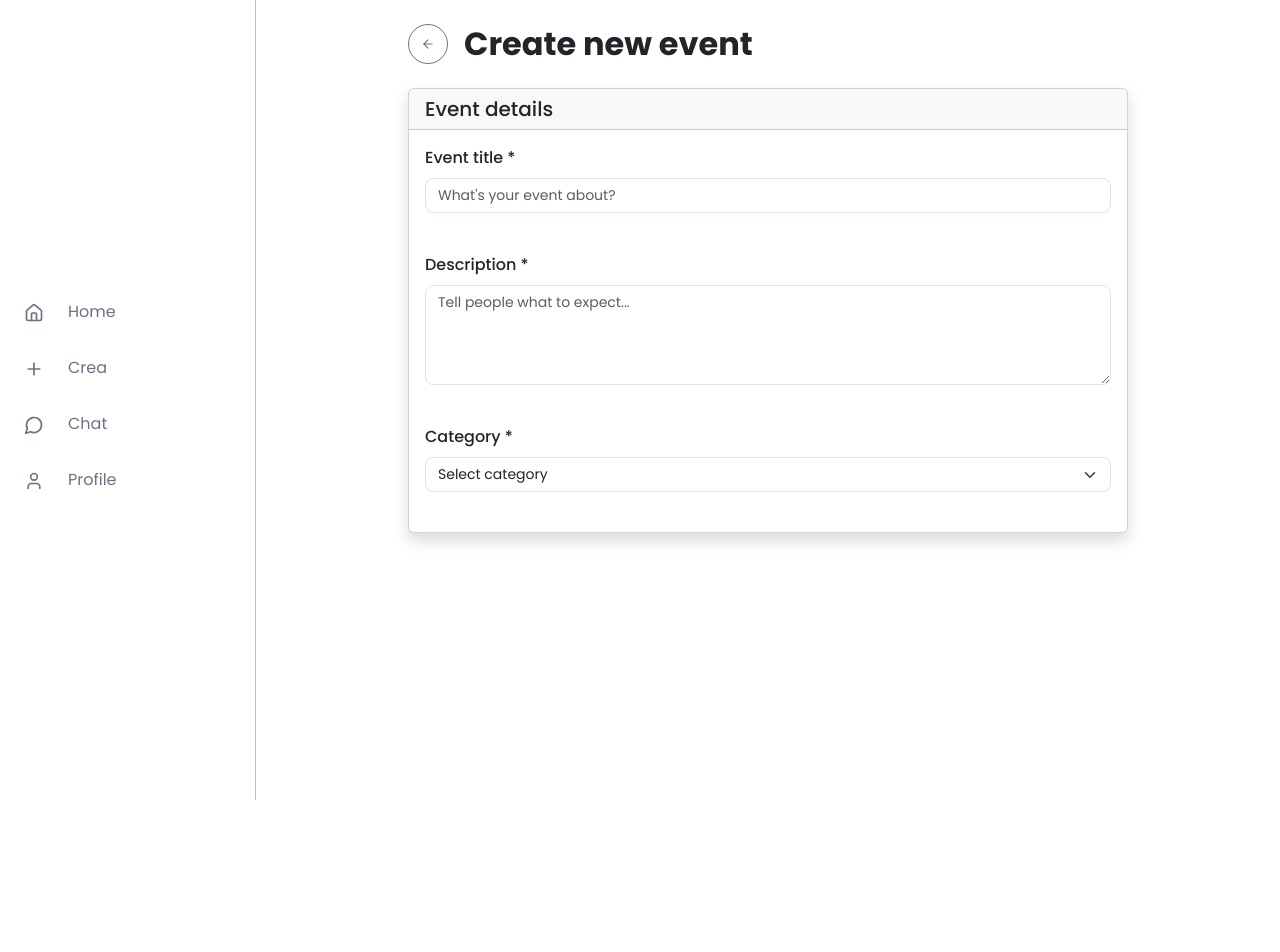
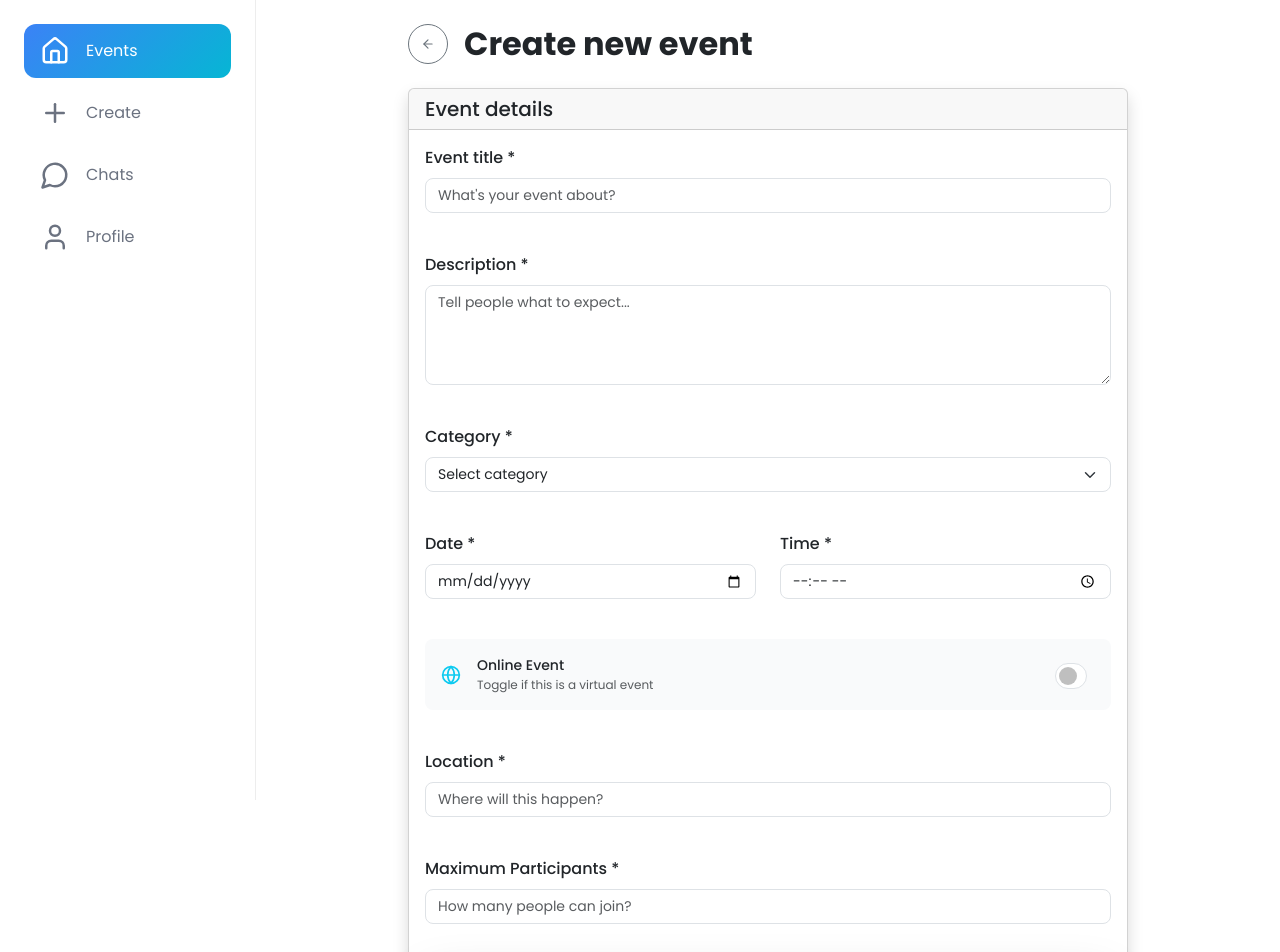
Before and after one commit to marcomaraglino/social_f_web_project, a React (Vite) app: page / in a window 1280 px wide. Shown: the top 952 px of the page. Before the commit the page ends 800 px from the top, so only its background shows below. Built offline with nearby package versions, Linux system fonts and the light colour scheme.

Commit message:
navbars updated and event form created

```diff
--- a/src/App.css
+++ b/src/App.css
@@ -4,8 +4,10 @@
     font-family: "Poppins", sans-serif;
   text-align: center;
 }
+
 .main-content {
     margin-left: 256px;
+    padding-bottom: 5rem;
 }
 *{
     box-sizing: border-box;
@@ -80,3 +82,9 @@ button:hover{
     justify-content: center;
     gap: 1rem;
 }
+
+@media (max-width: 767px) {
+    .main-content {
+        margin-left: 0;
+    }
+}
--- a/src/App.jsx
+++ b/src/App.jsx
@@ -14,7 +14,8 @@ function App() {
       <Router>
           <Routes>
               <Route element={<Layout/>}>
-                  <Route path='/' element={<CreateEvent/>}/>
+                  <Route path='/' element={<CreateEvent/>}/> //Feed
+                  <Route path='/create-event' element={<CreateEvent/>}/>
                   <Route path='/signup' element={<SignUp />}/>
                   <Route path='/signin' element={<Login />}/>
               </Route>
--- /dev/null
+++ b/src/components/Navbar/BottomBar.css
@@ -0,0 +1,10 @@
+.bottom-nav {
+    position: fixed;
+    bottom: 0;
+    left: 0;
+    right: 0;
+    background: rgba(255, 255, 255, 0.5);
+    backdrop-filter: blur(20px);
+    border-top: 1px solid #e5e7eb;
+    z-index: 1000;
+}
--- /dev/null
+++ b/src/components/Navbar/BottomBar.jsx
@@ -0,0 +1,41 @@
+import {Home, MessageCircle, Plus, User} from "lucide-react";
+import {Link, useLocation} from "react-router-dom";
+import "./BottomBar.css"
+
+function BottomBar() {
+    const navItems = [
+        { icon: Home, label: 'Events', path: '/' },
+        { icon: Plus, label: 'Create', path: '/create-event' },
+        { icon: MessageCircle, label: 'Chats', path: '/chats' },
+        { icon: User, label: 'Profile', path: '/profile' }
+    ];
+
+    const location = useLocation();
+
+    return (
+        <div className="bottom-nav d-md-none px-4 py-2">
+            <div className="d-flex justify-content-around">
+                {navItems.map((item) => {
+                    const Icon = item.icon;
+                    const isActive = location.pathname === item.path;
+
+                    return (
+                        <Link
+                            key={item.path}
+                            to={item.path}
+                            className={`d-flex flex-column align-items-center text-decoration-none py-2 px-3 rounded-3  ${
+                                isActive
+                                ? "text-primary" : "text-muted"
+                            }`}
+                        >
+                            <Icon size = {20} className="mb-1"/>
+
+                        </Link>
+                    )
+                    }
+                )}
+            </div>
+        </div>
+    )
+}
+export default BottomBar;
--- a/src/components/Navbar/NavBar.css
+++ b/src/components/Navbar/NavBar.css
@@ -1,19 +1,3 @@
-.navbar {
-    font-size: 16px;
-    position: fixed;
-    align-items: center;
-    bottom: 0;
-    left: 0;
-    height: 100vh;
-    backdrop-filter: blur(100px);
-    background-color: rgba(255, 255, 255, 1);
-    width: 256px;
-    border-right: 1px solid #bdbdbd;
-    vertical-align: middle;
-}
-.nav-icon {
-    margin-right: 16px;
-}
 .nav-link {
     align-items: center;
     width: 100%;
@@ -23,11 +7,30 @@
     padding: 0.75rem 1rem;
     margin-bottom: 0.5rem;
 }
+.sidebar {
+    height: 100vh;
+    position: fixed;
+    top: 0;
+    left: 0;
+    width: 256px;
+    background-color: white;
+    border-right: 1px solid #ededed;
+}
+@media (max-width: 767px) {
+    .navbar {
+        display: none;
+    }
+}
+.nav-link {
+    color: #6b7280;
+    padding: 0.75rem 1rem;
+    margin-bottom: 0.5rem;
+}
 .nav-link:hover {
     background-color: #f9fafb;
-    color: #374151;
+    color: #374151
 }
 .nav-link.active {
-    background: var(--button-color);
-    color: white !important;
+    background: linear-gradient(135deg, #3b82f6, #06b6d4);
+    color: white;
 }
--- a/src/components/Navbar/NavBar.jsx
+++ b/src/components/Navbar/NavBar.jsx
@@ -1,13 +1,39 @@
 import "./NavBar.css"
 import {Container, Navbar, Nav} from "react-bootstrap";
 import {Home, MessageCircle, Plus, User} from "lucide-react";
-import {Outlet} from "react-router-dom";
+import {Link, useLocation} from "react-router-dom";
 
 function NavBar() {
+
+    const location = useLocation();
+    const menuItems = [
+        { icon: Home, label: 'Events', path: '/' },
+        { icon: Plus, label: 'Create', path: '/create-event' },
+        { icon: MessageCircle, label: 'Chats', path: '/chats' },
+        { icon: User, label: 'Profile', path: '/profile' }
+    ];
+
     return (
-        <Navbar className="navbar p-3" collapseOnSelect variant="light">
-                <Nav className="align-items-center flex-column flex-fill">
-                    <Nav.Link className="nav-link" href="#home">
+        <div className="sidebar d-none d-md-flex flex-column p-4">
+                <nav className="align-items-center flex-column flex-fill">
+                    {menuItems.map((item) => {
+                        const Icon = item.icon;
+                        const isActive = location.pathname === item.path;
+
+                        return (
+                            <Link
+                                key={item.path}
+                                to={item.path}
+                                className={`d-flex align-items-center text-decoration-none nav-link ${
+                                    isActive ? 'active' : ''
+                                }`}
+                            >
+                                <Icon className="me-3" size={30}/>
+                                {item.label}
+                            </Link>
+                        );
+                    })}
+                    {/* <Nav.Link className="nav-link" href="#home">
                         <Home size={20} className="me-4"/>
                         Home
                     </Nav.Link>
@@ -22,9 +48,9 @@ function NavBar() {
                     <Nav.Link className="nav-link" href="#profile">
                     <User size={20} className="me-4"/>
                     Profile
-                </Nav.Link>
-                </Nav>
-        </Navbar>
+                </Nav.Link>*/}
+                </nav>
+        </div>
     )
 }
 export default NavBar;
--- a/src/index.css
+++ b/src/index.css
@@ -1,5 +1,6 @@
 :root {
   --button-color: linear-gradient(135deg, #3b82f6, #06b6d4);
+  --button-hover: linear-gradient(135deg, #2563eb, #0891b2);
   line-height: 1.5;
   font-weight: 400;
 
--- a/src/main.jsx
+++ b/src/main.jsx
@@ -8,11 +8,6 @@ import Layout from "./views/Layout.jsx";
 
 createRoot(document.getElementById('root')).render(
   <StrictMode>
-      <BrowserRouter>
-          <Routes>
-              <Route element={<App/>}/>
-          </Routes>
-      </BrowserRouter>
     <App />
   </StrictMode>,
 )
--- a/src/views/CreateEvent/CreateEvent.jsx
+++ b/src/views/CreateEvent/CreateEvent.jsx
@@ -1,9 +1,34 @@
-import {Link} from "react-router-dom";
-import {ArrowLeft} from "lucide-react";
+import {Link, useNavigate} from "react-router-dom";
+import {ArrowLeft, Globe} from "lucide-react";
 import "./CreateEvent.css"
+import {useState} from "react";
 
 function CreateEvent () {
     const categories = ['Sports', 'Gaming', 'Tech', 'Social', 'Food', 'Music'];
+
+    const navigate = useNavigate();
+
+    const [formData, setFormData] = useState({
+        title: '',
+        description: '',
+        date: '',
+        time: '',
+        location: '',
+        maxParticipants: '',
+        category: '',
+        isOnline: false
+    });
+
+    const handleInputChange = (field, value) => {
+        setFormData( (prev) => ({...prev, [field]: value }));
+    };
+
+    const handleSubmit = (e) => {
+        e.preventDefault();
+
+        console.log("create event");
+        navigate('/')
+    }
 
     return (
         <div style={{maxWidth: '768px'}} className="container p-4 text-start">
@@ -19,14 +44,16 @@ function CreateEvent () {
         </div>
             <div className="card shadow rounded-2">
                 <div className="card-header text-dark mb-0">
-                <h5 className="card-title text-dark mb-0">Event details</h5>
+                    <h5 className="card-title text-dark mb-0">Event details</h5>
                 </div>
                 <div className="card-body">
-                    <form>
+                    <form onSubmit={handleSubmit}>
                         <div className="mb-4 d-flex flex-column">
                             <label className="form-label fw-medium text-dark" htmlFor="title">Event title *</label>
                             <input
                                 className="form-control rounded-3"
+                                value={formData.title}
+                                onChange={ (e) => handleInputChange('title', e.target.value)}
                                 required
                                 type="text"
                                 id="title"
@@ -37,6 +64,8 @@ function CreateEvent () {
                             <label className="form-label fw-medium text-dark" htmlFor="description">Description *</label>
                             <textarea
                                 className="form-control rounded-3"
+                                onChange={(e) => handleInputChange('description', e.target.value)}
+                                value={formData.description}
                                 required
                                 rows={4}
                                 id="description"
@@ -49,6 +78,8 @@ function CreateEvent () {
                             <label className="form-label fw-medium text-dark">Category *</label>
                             <select
                                 className="form-select rounded-3"
+                                onChange={(e) => handleInputChange('category', e.target.value)}
+                                value={formData.category}
                                 required
                                 placeholder="Tell people what to expect..."
                                 style={{fontSize: '14px'}}
@@ -61,6 +92,97 @@ function CreateEvent () {
                                 ))}
                             </select>
                         </div>
+
+                        {/* Date and Time */}
+                        <div className="row mb-4">
+                            <div className="col-6">
+                                <label className="form-label fw-medium text-dark" htmlFor="date">
+                                    Date *
+                                </label>
+                                <input
+                                type="date"
+                                className="form-control rounded-3"
+                                id="date"
+                                onChange={(e) => handleInputChange('date', e.target.value)}
+                                value={formData.date}
+                                required
+                                style={{fontSize: '14px'}}
+
+
+                                />
+                            </div>
+                            <div className="col-6">
+                                <label className="form-label fw-medium text-dark" htmlFor="time">
+                                    Time *
+                                </label>
+                                <input
+                                type="time"
+                                className="form-control rounded-3"
+                                id="time"
+                                onChange={(e) => handleInputChange('time', e.target.value)}
+                                value={formData.time}
+                                required
+                                style={{fontSize: '14px'}}/>
+                            </div>
+                        </div>
+
+                        <div className="d-flex align-items-center justify-content-between p-3 mb-4 rounded-3" style={{backgroundColor: '#f9fafb'}}>
+                            <div className="d-flex align-items-center">
+                                <Globe size={20} className="text-info me-3"/>
+                                <div>
+                                    <div className="fw-medium text-dark small">Online Event</div>
+                                    <div className="text-muted" style={{fontSize: '12px'}}>Toggle if this is a virtual
+                                        event
+                                    </div>
+                                </div>
+                            </div>
+                            <div className="form-check form-switch">
+                                <input
+                                    onChange={(e) => handleInputChange('isOnline', e.target.checked)}
+                                    checked={formData.isOnline}
+                                    className="form-check-input"
+                                    type="checkbox"
+                                    id="isOnline"
+                                />
+                            </div>
+                        </div>
+
+                        <div className="mb-4">
+                            <label htmlFor="location" className="form-label fw-medium text-dark">
+                                {!formData.isOnline ? "Location *" : "Meeting Link *"}
+                            </label>
+                            <input
+                                type="text"
+                                className="form-control rounded-3"
+                                onChange={(e) => handleInputChange('location', e.target.value)}
+                                value={formData.location}
+                                id="location"
+                                placeholder={!formData.isOnline ? "Where will this happen?" : "Zoom, Discord, Google Meet..."}
+                                style={{fontSize: '14px'}}
+                            />
+                        </div>
+
+                        <div className="mb-4">
+                            <label htmlFor="maxParticipants" className="form-label fw-medium text-dark">
+                                Maximum Participants *
+                            </label>
+                            <input
+                                type="text"
+                                onChange={(e) => handleInputChange('maxParticipants', e.target.value)}
+                                value={formData.maxParticipants}
+                                className="form-control rounded-3"
+                                id="maxParticipants"
+                                placeholder="How many people can join?"
+                                required
+                                style={{fontSize: '14px'}}
+                            />
+                        </div>
+
+                        <button
+                            type="submit"
+                        className="btn btn-gradient w-100 py-3 fw-medium rounded-3 shadow-lg">
+                            Create Event
+                        </button>
                     </form>
                 </div>
 
--- a/src/views/Layout.jsx
+++ b/src/views/Layout.jsx
@@ -1,10 +1,12 @@
 import Navbar from '../components/NavBar/NavBar.jsx';
 import {Outlet} from "react-router-dom";
+import BottomBar from "../components/Navbar/BottomBar.jsx";
 function Layout() {
     return (
         <>
             <div className='d-flex flex-column'>
                 <Navbar/>
+                <BottomBar/>
                 <div className="main-content flex-fill">
                     <Outlet/>
                 </div>
```
Also changed, not shown: src/views/CreateEvent/CreateEvent.css (+9 -0 lines).
